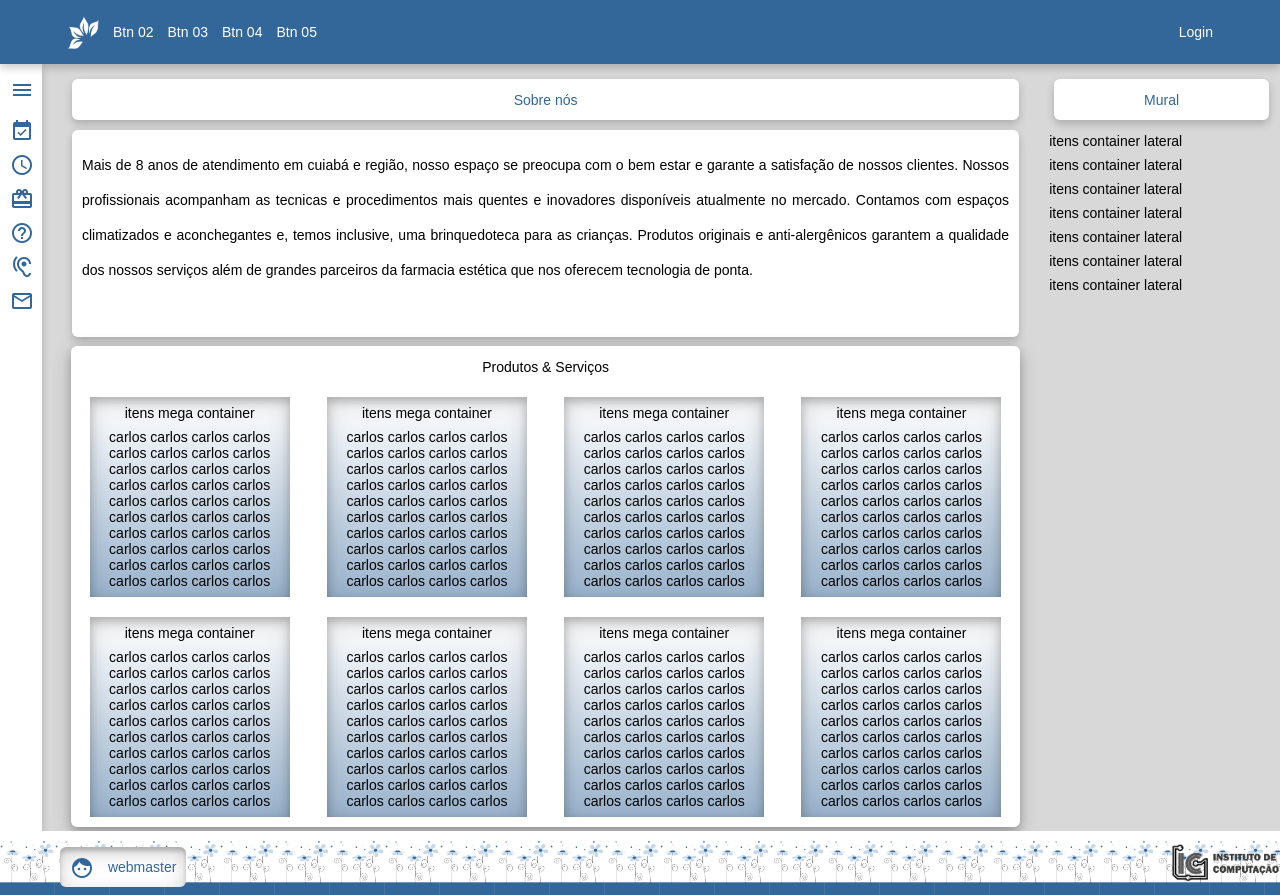
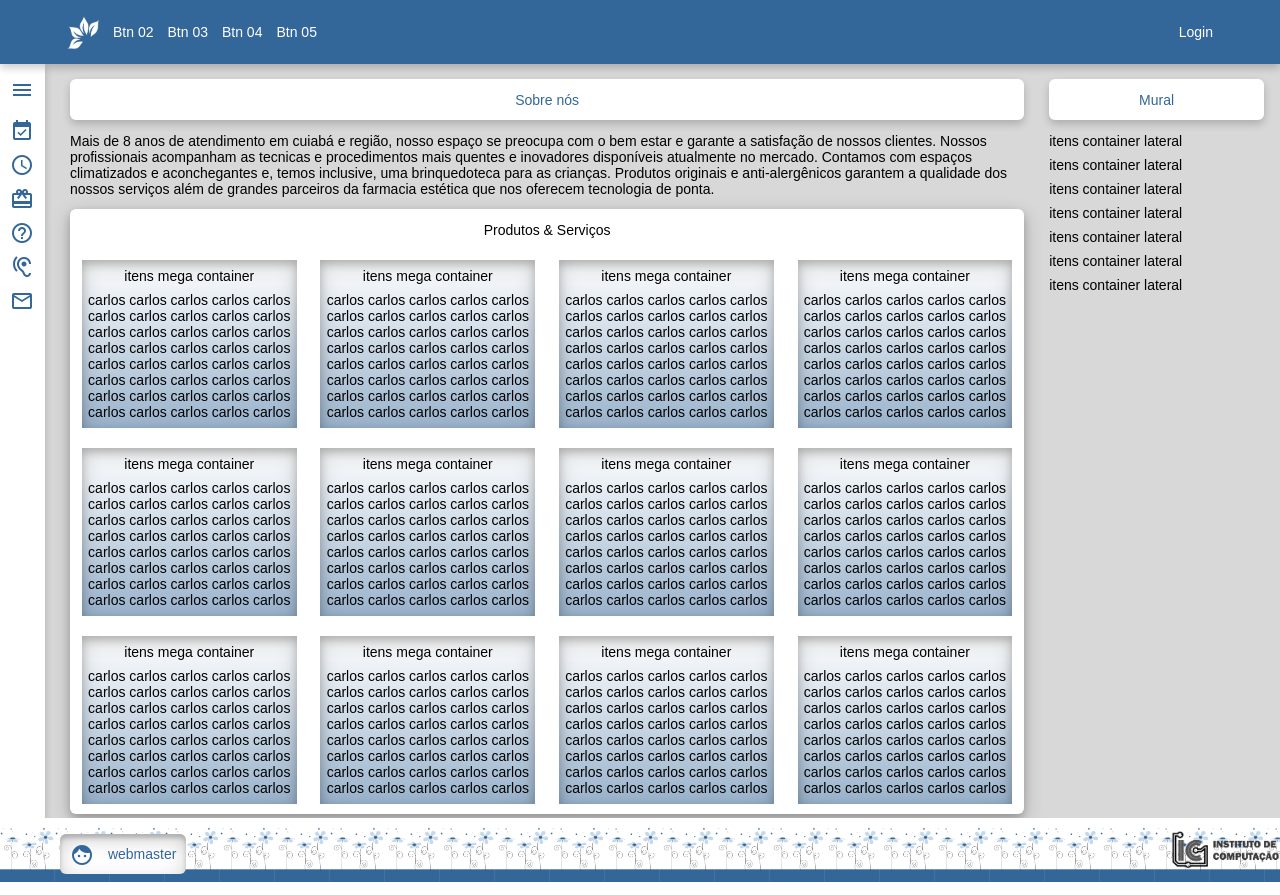
Before and after one commit to CarlosRamon-SI/Prova_2_Web_1, a PHP site: page / in a window 1280 px wide. Run offline with PHP 8.4, Linux system fonts and the light colour scheme.

Commit message:
quinta feira estagio

```diff
--- a/index.html
+++ b/index.html
@@ -50,24 +50,36 @@
                 <div id="menu_title" class="none">
                     <span> <i class="material_icons"> menu </i></span><span id="desc_menu"> Menu</span>
                 </div>
+                <a href="">
                     <div class="menu_btn">
-                    <a href=""><span class="icon"> <i class="material_icons">event_available</i></span><span id="desc_menu">Consultar </span></a>
+                        <span class="icon"> <i class="material_icons">event_available</i></span><span id="desc_menu"> Consultar </span>
                     </div>
+                </a>
+                <a href="">
                     <div class="menu_btn">
-                    <a href=""><span class="icon"> <i class="material_icons">schedule</i></span><span id="desc_menu"> Agendar</span></a>
+                        <span class="icon"> <i class="material_icons">schedule</i></span><span id="desc_menu"> Agendar</span>
                     </div>
+                </a>
+                <a href="">
                     <div class="menu_btn">
-                    <a href=""><span class="icon"> <i class="material_icons">card_giftcard</i></span><span id="desc_menu"> Presente</span></a>
+                        <span class="icon"> <i class="material_icons">card_giftcard</i></span><span id="desc_menu"> Presente</span>
                     </div>
+                </a>
+                <a href="">
                     <div class="menu_btn">
-                    <a href=""><span class="icon"> <i class="material_icons">help_outline</i></span><span id="desc_menu"> Dúvidas</span></a>
+                        <span class="icon"> <i class="material_icons">help_outline</i></span><span id="desc_menu"> Dúvidas</span>
                     </div>
+                </a>
+                <a href="">
                     <div class="menu_btn">
-                    <a href=""><span class="icon"> <i class="material_icons">hearing</i></span><span id="desc_menu"> Ouvidoria</span></a>
+                        <span class="icon"> <i class="material_icons">hearing</i></span><span id="desc_menu"> Ouvidoria</span>
                     </div>
+                </a>
+                <a href="">
                     <div class="menu_btn">
-                    <a href=""><span class="icon"> <i class="material_icons">mail_outline </i></span><span id="desc_menu"> Mensagem</span></a>
+                        <span class="icon"> <i class="material_icons">mail_outline </i></span><span id="desc_menu"> Mensagem</span>
                     </div>
+                </a>
             </div>
             <div id="main">
                 <div class="content">
@@ -236,6 +248,62 @@
                         carlos carlos carlos carlos carlos carlos carlos carlos carlos carlos
                     </p>
                 </div>
+                <div class="box_item">
+                    <p>
+                        itens mega container
+                    </p>
+                    <div class="image_container">
+                        <!-- <img class="image_container" src="./style/img/promo/old_capa.png" alt="capa antiga"> -->
+                    </div>
+                    <p>
+                        carlos carlos carlos carlos carlos carlos carlos carlos carlos carlos
+                        carlos carlos carlos carlos carlos carlos carlos carlos carlos carlos
+                        carlos carlos carlos carlos carlos carlos carlos carlos carlos carlos
+                        carlos carlos carlos carlos carlos carlos carlos carlos carlos carlos
+                    </p>
+                </div>
+                <div class="box_item">
+                    <p>
+                        itens mega container
+                    </p>
+                    <div class="image_container">
+                        <!-- <img class="image_container" src="./style/img/promo/old_capa.png" alt="capa antiga"> -->
+                    </div>
+                    <p>
+                        carlos carlos carlos carlos carlos carlos carlos carlos carlos carlos
+                        carlos carlos carlos carlos carlos carlos carlos carlos carlos carlos
+                        carlos carlos carlos carlos carlos carlos carlos carlos carlos carlos
+                        carlos carlos carlos carlos carlos carlos carlos carlos carlos carlos
+                    </p>
+                </div>
+                <div class="box_item">
+                    <p>
+                        itens mega container
+                    </p>
+                    <div class="image_container">
+                        <!-- <img class="image_container" src="./style/img/promo/old_capa.png" alt="capa antiga"> -->
+                    </div>
+                    <p>
+                        carlos carlos carlos carlos carlos carlos carlos carlos carlos carlos
+                        carlos carlos carlos carlos carlos carlos carlos carlos carlos carlos
+                        carlos carlos carlos carlos carlos carlos carlos carlos carlos carlos
+                        carlos carlos carlos carlos carlos carlos carlos carlos carlos carlos
+                    </p>
+                </div>
+                <div class="box_item">
+                    <p>
+                        itens mega container
+                    </p>
+                    <div class="image_container">
+                        <!-- <img class="image_container" src="./style/img/promo/old_capa.png" alt="capa antiga"> -->
+                    </div>
+                    <p>
+                        carlos carlos carlos carlos carlos carlos carlos carlos carlos carlos
+                        carlos carlos carlos carlos carlos carlos carlos carlos carlos carlos
+                        carlos carlos carlos carlos carlos carlos carlos carlos carlos carlos
+                        carlos carlos carlos carlos carlos carlos carlos carlos carlos carlos
+                    </p>
+                </div>
             </div>
         </div>
         <div id="rodape">
--- a/style/main.css
+++ b/style/main.css
@@ -48,7 +48,7 @@ span, p {
     margin-left: -8px;
     margin-right: -6px;
     display: grid;
-    grid-template-columns: 42px 25px auto 25px 17%;
+    grid-template-columns: 45px 25px auto 25px 17%;
     grid-template-rows: 10px;
 }
 
@@ -82,7 +82,7 @@ span, p {
     grid-column-end: 4;
     grid-row-start: 2;
     grid-row-end: 3;
-    margin: 5px;
+    margin: 5px 0;
     background-color: #fff;
     border-radius: 6px;
     color: #336699;
@@ -95,7 +95,7 @@ span, p {
     grid-column-end: 6;
     grid-row-start: 2;
     grid-row-end: 3;
-    margin: 5px;
+    margin: 5px 0;
     background-color: #fff;
     border-radius: 6px;
     color: #336699;
@@ -103,6 +103,7 @@ span, p {
 
 #menu {
     z-index: 997;
+    position: fixed;
     cursor: default;
     box-shadow: 0 4px 8px rgba(0, 0, 0, 0.2);
     background-color: #fff;
@@ -110,21 +111,25 @@ span, p {
     grid-column-end: 2;
     grid-row-start: 1;
     grid-row-end: 6;
-    width: 42px;
+    width: 45px;
+    height: 100%;
     overflow:hidden;
     white-space: nowrap;
+    transition: all 0.5s ease;
+    animation: recolhe_menu 0.5s;
 }
 
-/* #desc_menu {
-    display: none;
-} */
-
-#menu:hover {
-    animation: expande_menu 1s forwards;
+#menu:hover, #menu:focus, #menu:active {
+    animation: expande_menu 0.5s forwards;
 }
 
-#menu:hover::after {
-    animation: expande_menu 1s reverse;
+@keyframes recolhe_menu {
+    0%{
+        width: 150px;
+    }
+    100%{
+        width: 45px;
+    }
 }
 
 @keyframes expande_menu {
@@ -146,10 +151,11 @@ span, p {
     border-radius: 6px;
     width: 100%;
     grid-column-start: 1;
-    grid-column-end: 3;
+    grid-column-end: 5;
 }
 
 .menu_btn {
+    cursor: default;
     position: relative;
     padding-left: 10px;
     padding-top: 5px;
@@ -168,21 +174,6 @@ span, p {
     grid-row-end: 4;
 }
 
-.content {
-    box-shadow: 0 4px 8px rgba(0, 0, 0, 0.2);
-    background-color: #fff;
-    grid-column-start: 2;
-    grid-column-end: 4;
-    grid-row-start: 3;
-    grid-row-end: 4;
-    min-height: 187px;
-    margin: 5px;
-    border-radius: 6px;
-    text-align: justify;
-    line-height: 35px;
-    padding: 10px;
-}
-
 #side {
     grid-column-start: 5;
     grid-column-end: 6;
@@ -191,7 +182,7 @@ span, p {
 }
 
 #box {
-    margin: 4px;
+    margin: 4px 0;
     border-radius: 6px;
     box-shadow: 0 4px 8px 0 rgba(0, 0, 0, 0.2), 0 6px 20px 0 rgba(0, 0, 0, 0.19);
     background-color: #fff;
@@ -202,6 +193,8 @@ span, p {
     grid-column-end: 4;
     grid-row-start: 4;
     grid-row-end: 6;
+    display: grid;
+    grid-template-columns: 1fr 1fr 1fr 1fr;
 }
 
 .box_item {
@@ -209,7 +202,7 @@ span, p {
     background: linear-gradient(to bottom, rgba(255, 255, 255, .8), rgba(51, 102, 153, .5)) !important;
     text-align: center;
     margin: 10px auto;
-    max-width: 200px;
+    max-width: 90%;
     background-color: #fff;
 }
 
@@ -256,6 +249,7 @@ span, p {
 }
 
 .btn_bar {
+    cursor: default;
     font-size: 14px;
     line-height: 60px;
     position: relative;
@@ -311,3 +305,19 @@ a:hover {
     text-decoration: none;
 }
 /* limpa configurações de links pre-definidas */
+
+::-webkit-scrollbar {
+    width: 8px;
+}
+
+::-webkit-scrollbar-track {
+    background: #fff;
+}
+
+::-webkit-scrollbar-thumb {
+    background: #336699;
+}
+
+::-webkit-scrollbar-thumb:hover {
+    background: #6699cc;
+}
```
Also changed, not shown: style/login.css (+24 -9 lines). Lines whose indentation alone changed are shown as unchanged.
